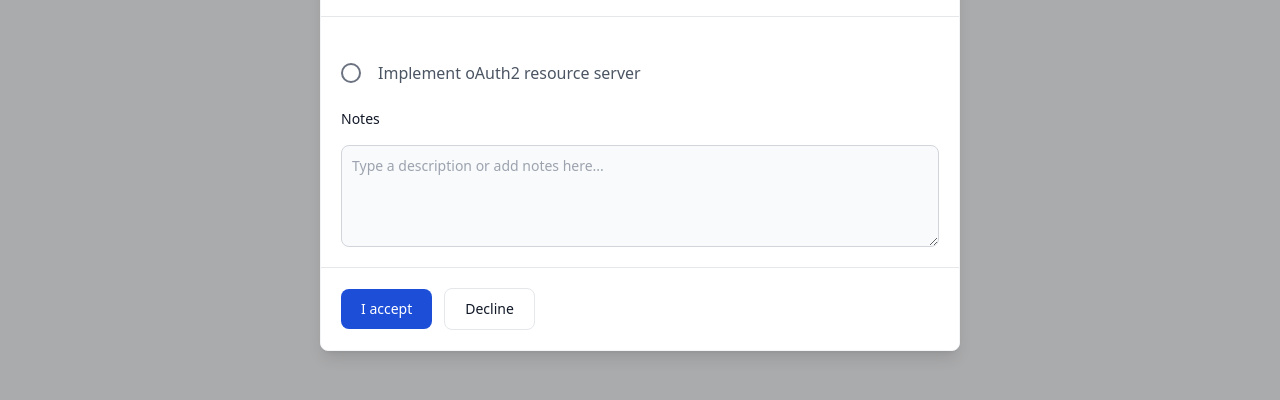
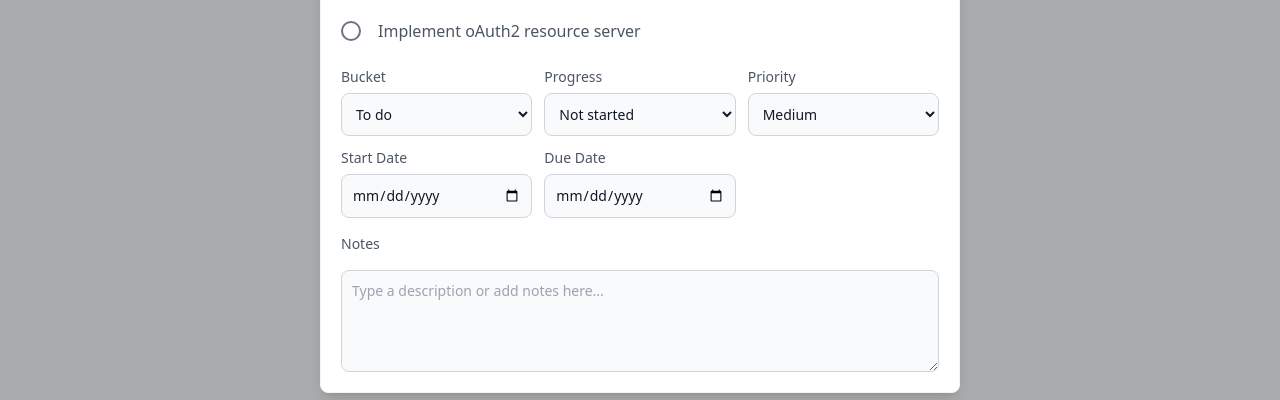
Before and after one commit to JBraddockm/react-todo-app, a React (Vite) app: page / in a window 1280 px wide. Both pictures are taken after a click on the element "Implement oAuth2 resource server". Shown: the part 233-633 px from the top of the page. Built offline with nearby package versions, Linux system fonts and the light colour scheme.

Commit message:
Added new UI elements to TodoItemModal.jsx

```diff
--- a/src/features/todos/components/TodoItem/TodoItemModal.jsx
+++ b/src/features/todos/components/TodoItem/TodoItemModal.jsx
@@ -28,6 +28,7 @@ export default function TodoItemModal({
         {isTodoModalOpen && (
           <div className="relative max-h-full w-full max-w-2xl p-4">
             <div className="relative rounded-lg border border-gray-100 bg-white shadow-lg dark:border-gray-800 dark:bg-gray-800">
+              {/* Modal Header */}
               <div className="relative flex items-center justify-between gap-1 rounded-t border-b p-2 dark:border-gray-600 md:p-2">
                 <span className="text-xs">
                   {todo.updatedAt &&
@@ -85,6 +86,7 @@ export default function TodoItemModal({
                   <span className="sr-only">Close modal</span>
                 </button>
               </div>
+              {/* Modal Body */}
               <div className="space-y-4 p-4 md:p-5">
                 <label htmlFor={`todo-${todo.id}`} className="hidden" aria-hidden="true">
                   Complete Task
@@ -110,9 +112,75 @@ export default function TodoItemModal({
                     className="ml-2 h-10 w-full border border-transparent bg-transparent p-2.5 px-2 text-base hover:rounded-lg hover:border-gray-500 focus:rounded-lg focus:bg-gray-50 dark:focus:border-gray-600 dark:focus:bg-gray-700 dark:focus:text-white"
                     value={todo.name}></input>
                 </div>
-                <label
-                  htmlFor="message"
-                  className="mb-2 block text-sm font-medium text-gray-900 dark:text-white">
+                <div className="grid grid-cols-1 gap-3 sm:grid-cols-2 md:grid-cols-3">
+                  <div>
+                    <label htmlFor="bucket" className="block text-sm font-medium">
+                      Bucket
+                    </label>
+
+                    <select
+                      name="bucket"
+                      id="bucket"
+                      className="mt-1.5 block w-full rounded-lg border border-gray-300 bg-gray-50 p-2.5 text-sm text-gray-900 dark:border-gray-600 dark:bg-gray-700 dark:text-white dark:placeholder-gray-400">
+                      <option value="Project name">To do</option>
+                    </select>
+                  </div>
+                  <div>
+                    <label htmlFor="progress" className="block text-sm font-medium">
+                      Progress
+                    </label>
+                    <select
+                      name="progress"
+                      id="progress"
+                      className="mt-1.5 block w-full rounded-lg border border-gray-300 bg-gray-50 p-2.5 text-sm text-gray-900 dark:border-gray-600 dark:bg-gray-700 dark:text-white dark:placeholder-gray-400">
+                      <option value="Not started">Not started</option>
+                      <option value="In progress">In progress</option>
+                      <option value="Completed">Completed</option>
+                    </select>
+                  </div>
+                  <div>
+                    <label htmlFor="priority" className="block text-sm font-medium">
+                      Priority
+                    </label>
+
+                    <select
+                      name="priority"
+                      id="priority"
+                      className="mt-1.5 block w-full rounded-lg border border-gray-300 bg-gray-50 p-2.5 text-sm text-gray-900 dark:border-gray-600 dark:bg-gray-700 dark:text-white dark:placeholder-gray-400">
+                      <option value="">Urgent</option>
+                      <option value="JM">Important</option>
+                      <option value="SRV" selected>
+                        Medium
+                      </option>
+                      <option value="JH">Low</option>
+                    </select>
+                  </div>
+
+                  <div>
+                    <label htmlFor="startDate" className="block text-sm font-medium">
+                      Start Date
+                    </label>
+
+                    <input
+                      type="date"
+                      name="startDate"
+                      className="mt-1.5 block w-full rounded-lg border border-gray-300 bg-gray-50 p-2.5 text-sm text-gray-900 dark:border-gray-600 dark:bg-gray-700 dark:text-white"
+                    />
+                  </div>
+                  <div>
+                    <label htmlFor="dueDate" className="block text-sm font-medium">
+                      Due Date
+                    </label>
+
+                    <input
+                      type="date"
+                      name="dueDate"
+                      className="mt-1.5 block w-full rounded-lg border border-gray-300 bg-gray-50 p-2.5 text-sm text-gray-900 dark:border-gray-600 dark:bg-gray-700 dark:text-white"
+                    />
+                  </div>
+                </div>
+
+                <label htmlFor="message" className="mb-2 block text-sm font-medium">
                   Notes
                 </label>
                 <textarea
@@ -121,20 +189,6 @@ export default function TodoItemModal({
                   className="block w-full rounded-lg border border-gray-300 bg-gray-50 p-2.5 text-sm text-gray-900 dark:border-gray-600 dark:bg-gray-700 dark:text-white dark:placeholder-gray-400"
                   placeholder="Type a description or add notes here..."></textarea>
               </div>
-              <div className="flex items-center rounded-b border-t border-gray-200 p-4 dark:border-gray-600 md:p-5">
-                <button
-                  data-modal-hide="default-modal"
-                  type="button"
-                  className="rounded-lg bg-blue-700 px-5 py-2.5 text-center text-sm font-medium text-white hover:bg-blue-800 focus:outline-none focus:ring-4 focus:ring-blue-300 dark:bg-blue-600 dark:hover:bg-blue-700 dark:focus:ring-blue-800">
-                  I accept
-                </button>
-                <button
-                  data-modal-hide="default-modal"
-                  type="button"
-                  className="ms-3 rounded-lg border border-gray-200 bg-white px-5 py-2.5 text-sm font-medium text-gray-900 hover:bg-gray-100 hover:text-blue-700 focus:z-10 focus:outline-none focus:ring-4 focus:ring-gray-100 dark:border-gray-600 dark:bg-gray-800 dark:text-gray-400 dark:hover:bg-gray-700 dark:hover:text-white dark:focus:ring-gray-700">
-                  Decline
-                </button>
-              </div>
             </div>
           </div>
         )}
```
